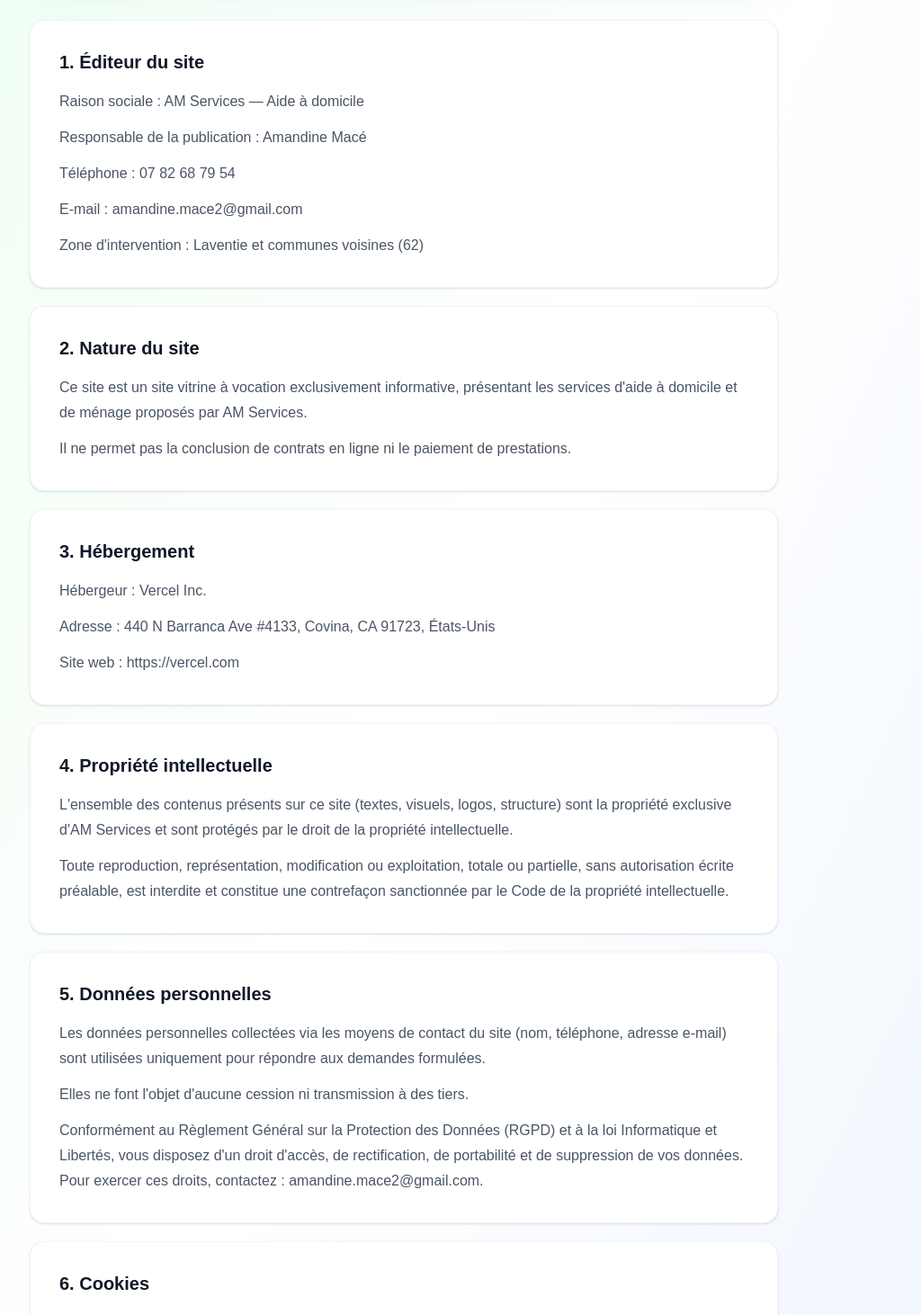
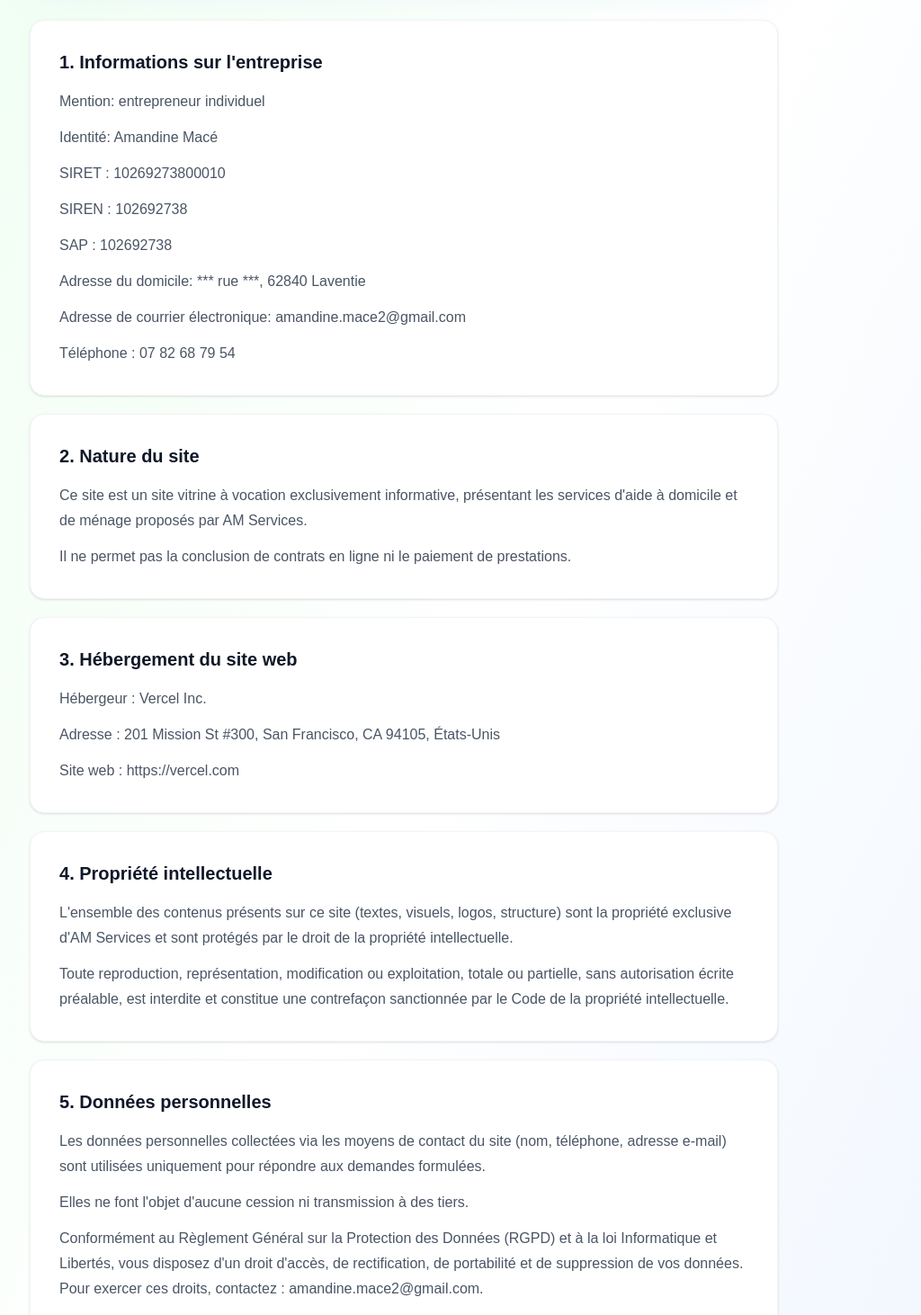
Before and after one commit to nboyet/amservices, a Next.js app: page /mentions-legales in a window 1280 px wide. Shown: the part 480-1942 px from the top of the page at 90% size, without its empty margins (191-1215 px from the left). Built offline with nearby package versions, Linux system fonts and the light colour scheme.

Commit message:
feat: add legal mentions

```diff
--- a/app/mentions-legales/page.tsx
+++ b/app/mentions-legales/page.tsx
@@ -9,39 +9,42 @@ export const metadata: Metadata = {
 
 const sections: { title: string; content: string[] }[] = [
   {
-    title: "1. Éditeur du site",
+    title: "Informations sur l'entreprise",
     content: [
-      "Raison sociale : AM Services — Aide à domicile",
-      "Responsable de la publication : Amandine Macé",
+      "Mention: entrepreneur individuel",
+      "Identité: Amandine Macé",
+      "SIRET : 10269273800010",
+      "SIREN : 102692738",
+      "SAP : 102692738",
+      "Adresse du domicile: *** rue ***, 62840 Laventie",
+      "Adresse de courrier électronique: amandine.mace2@gmail.com",
       "Téléphone : 07 82 68 79 54",
-      "E-mail : amandine.mace2@gmail.com",
-      "Zone d'intervention : Laventie et communes voisines (62)",
     ],
   },
   {
-    title: "2. Nature du site",
+    title: "Nature du site",
     content: [
       "Ce site est un site vitrine à vocation exclusivement informative, présentant les services d'aide à domicile et de ménage proposés par AM Services.",
       "Il ne permet pas la conclusion de contrats en ligne ni le paiement de prestations.",
     ],
   },
   {
-    title: "3. Hébergement",
+    title: "Hébergement du site web",
     content: [
       "Hébergeur : Vercel Inc.",
-      "Adresse : 440 N Barranca Ave #4133, Covina, CA 91723, États-Unis",
+      "Adresse :  201 Mission St #300, San Francisco, CA 94105, États-Unis",
       "Site web : https://vercel.com",
     ],
   },
   {
-    title: "4. Propriété intellectuelle",
+    title: "Propriété intellectuelle",
     content: [
       "L'ensemble des contenus présents sur ce site (textes, visuels, logos, structure) sont la propriété exclusive d'AM Services et sont protégés par le droit de la propriété intellectuelle.",
       "Toute reproduction, représentation, modification ou exploitation, totale ou partielle, sans autorisation écrite préalable, est interdite et constitue une contrefaçon sanctionnée par le Code de la propriété intellectuelle.",
     ],
   },
   {
-    title: "5. Données personnelles",
+    title: "Données personnelles",
     content: [
       "Les données personnelles collectées via les moyens de contact du site (nom, téléphone, adresse e-mail) sont utilisées uniquement pour répondre aux demandes formulées.",
       "Elles ne font l'objet d'aucune cession ni transmission à des tiers.",
@@ -49,14 +52,14 @@ const sections: { title: string; content: string[] }[] = [
     ],
   },
   {
-    title: "6. Cookies",
+    title: "Cookies",
     content: [
       "Ce site n'utilise pas de cookies à des fins publicitaires ou de traçage.",
       "Des cookies techniques strictement nécessaires au bon fonctionnement du site peuvent être déposés.",
     ],
   },
   {
-    title: "7. Responsabilité",
+    title: "Responsabilité",
     content: [
       "AM Services s'efforce de maintenir les informations de ce site à jour et exactes. Toutefois, l'exactitude et l'exhaustivité des contenus ne peuvent être garanties.",
       "La responsabilité d'AM Services ne saurait être engagée en cas d'erreur ou d'omission dans les informations diffusées, ni pour tout préjudice résultant de l'utilisation du site.",
@@ -64,7 +67,7 @@ const sections: { title: string; content: string[] }[] = [
     ],
   },
   {
-    title: "8. Droit applicable",
+    title: "Droit applicable",
     content: [
       "Le présent site et les présentes mentions légales sont soumis au droit français.",
       "En cas de litige, les tribunaux compétents seront ceux du ressort du domicile de l'éditeur, sauf disposition légale contraire.",
@@ -86,8 +89,8 @@ export default function MentionsLegalesPage() {
           </h1>
           <p className="mt-4 max-w-xl text-base leading-7 text-gray-500">
             Conformément à la loi n° 2004‑575 du 21 juin 2004 pour la confiance
-            dans l&apos;économie numérique (LCEN), voici les informations légales
-            relatives à ce site.
+            dans l&apos;économie numérique (LCEN), voici les informations
+            légales relatives à ce site.
           </p>
           <div className="mt-8">
             <Link
@@ -101,13 +104,13 @@ export default function MentionsLegalesPage() {
 
         {/* Sections */}
         <div className="grid gap-5">
-          {sections.map((section) => (
+          {sections.map((section, index) => (
             <section
               key={section.title}
               className="rounded-2xl border border-gray-100 bg-white p-6 shadow-sm sm:p-8"
             >
               <h2 className="text-lg font-semibold text-gray-900 sm:text-xl">
-                {section.title}
+                {index + 1}. {section.title}
               </h2>
               <div className="mt-4 space-y-3 text-sm leading-7 text-gray-600 sm:text-base">
                 {section.content.map((paragraph, i) => (
```
